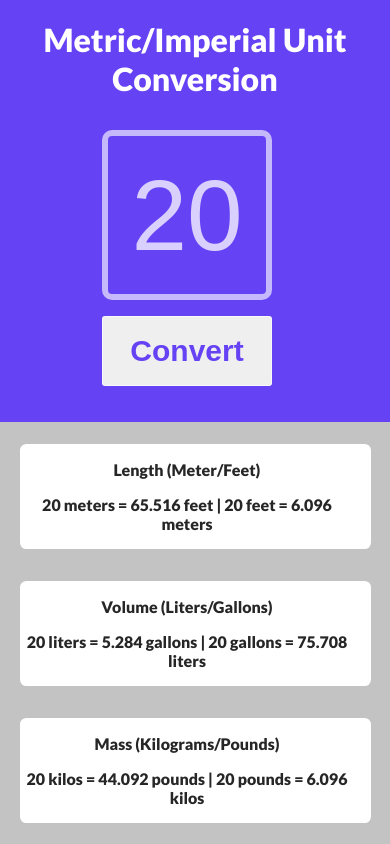
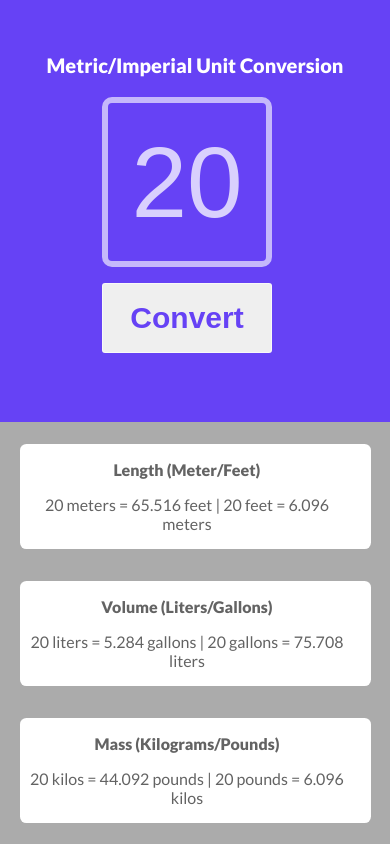
Before and after one commit to dubeysuraj864/Unit-converter, a plain HTML site: page index.html in a window 390 px wide. Drawn offline with Linux system fonts and the light colour scheme; a web font is replaced by a local one.

Commit message:
third commit

```diff
--- a/style.css
+++ b/style.css
@@ -89,10 +89,23 @@ input::-webkit-inner-spin-button {
 
 .child-1, .child-2, .child-3{
     background-color: #fff;
-    color: rgb(38, 38, 38);
+    color: rgb(99, 99, 99);
     width: 90%;
     margin: 1em;
     padding: 0;
     padding-top: 1em;
     border-radius: .4em;
+    font-weight: 500;
 }
+.text{
+    font-weight: 600;
+}
+
+@media only screen and (max-width: 600px) {
+    body {
+      background-color: rgb(146, 146, 146);
+    }
+    .heading{
+        font-size: 20px;
+    }
+  }
```
